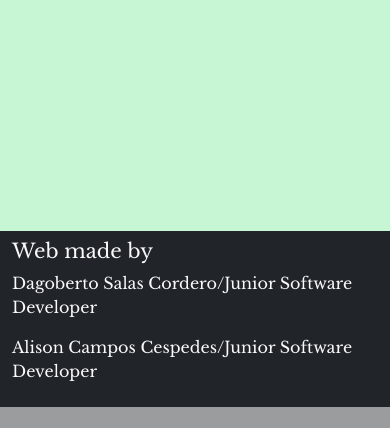
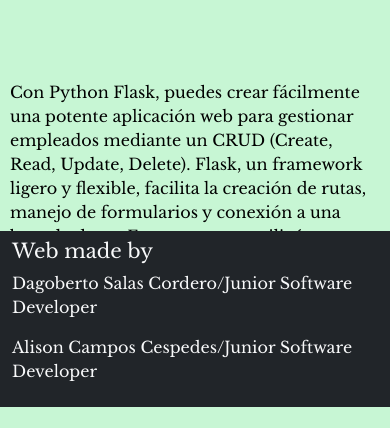
Before and after one commit to Dago04/Flask_App, a Flask app: page / in a window 390 px wide. Shown: the part 437-865 px from the top of the page. Before the commit the page ends 844 px from the top, so only its background shows below. Run offline with Flask 3, Linux system fonts and the light colour scheme.

Commit message:
index page

```diff
--- a/templates/index.html
+++ b/templates/index.html
@@ -4,15 +4,20 @@
 {% block content %}
 
 <div class="container">
-    <div class="row">
-        <div class="col-6">
-            <img src="{{ url_for('static', filename='img/flask app.jpg')}}" alt="Imagen Fondo">
+    <div class="row d-flex justify-content-center align-items-center">
+        <div class="col-sm-12 col-md-6 col-lg-3 py-5 text-center">
+            <img src="{{ url_for('static', filename='img/flask-logo-png-transparent.png')}}" alt="Imagen Fondo"
+                class="img-fluid" width="200px" height="200">
         </div>
-        <div class="col-6">
-            <h3>Hola</h3>
+        <div class="col-sm-12 col-md-6 col-lg-9 py-5">
+            <p>Con Python Flask, puedes crear fácilmente una potente aplicación web para gestionar empleados mediante un
+                CRUD (Create, Read, Update, Delete). Flask, un framework ligero y flexible, facilita la creación de
+                rutas, manejo de formularios y conexión a una base de datos. En este caso se utilizó para crear un CRUD
+                para el manejo de empleados.</p>
         </div>
     </div>
 </div>
 
 
+
 {% endblock %}
```
Also changed, not shown: static/img/flask-logo-png-transparent.png (added).
